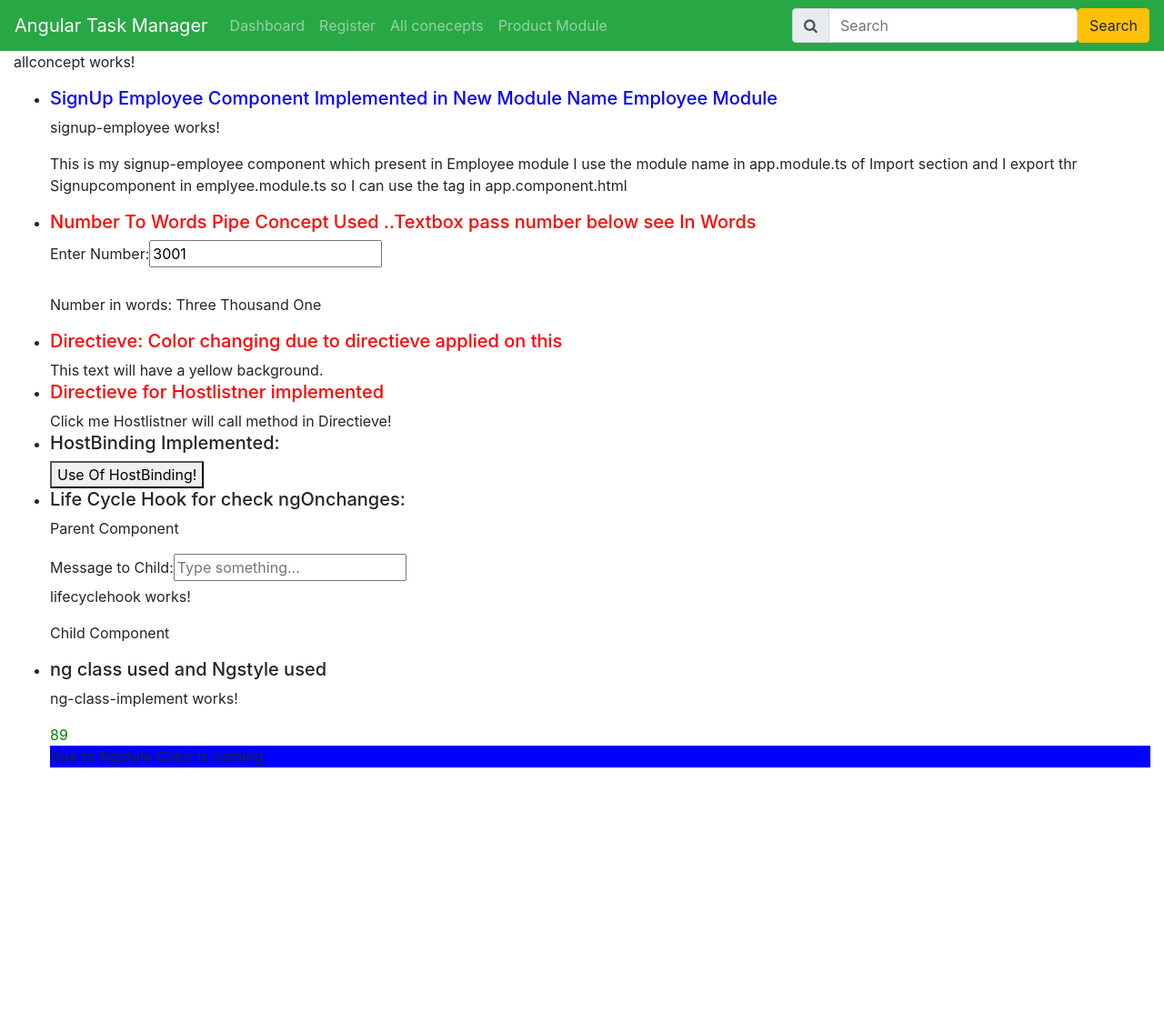
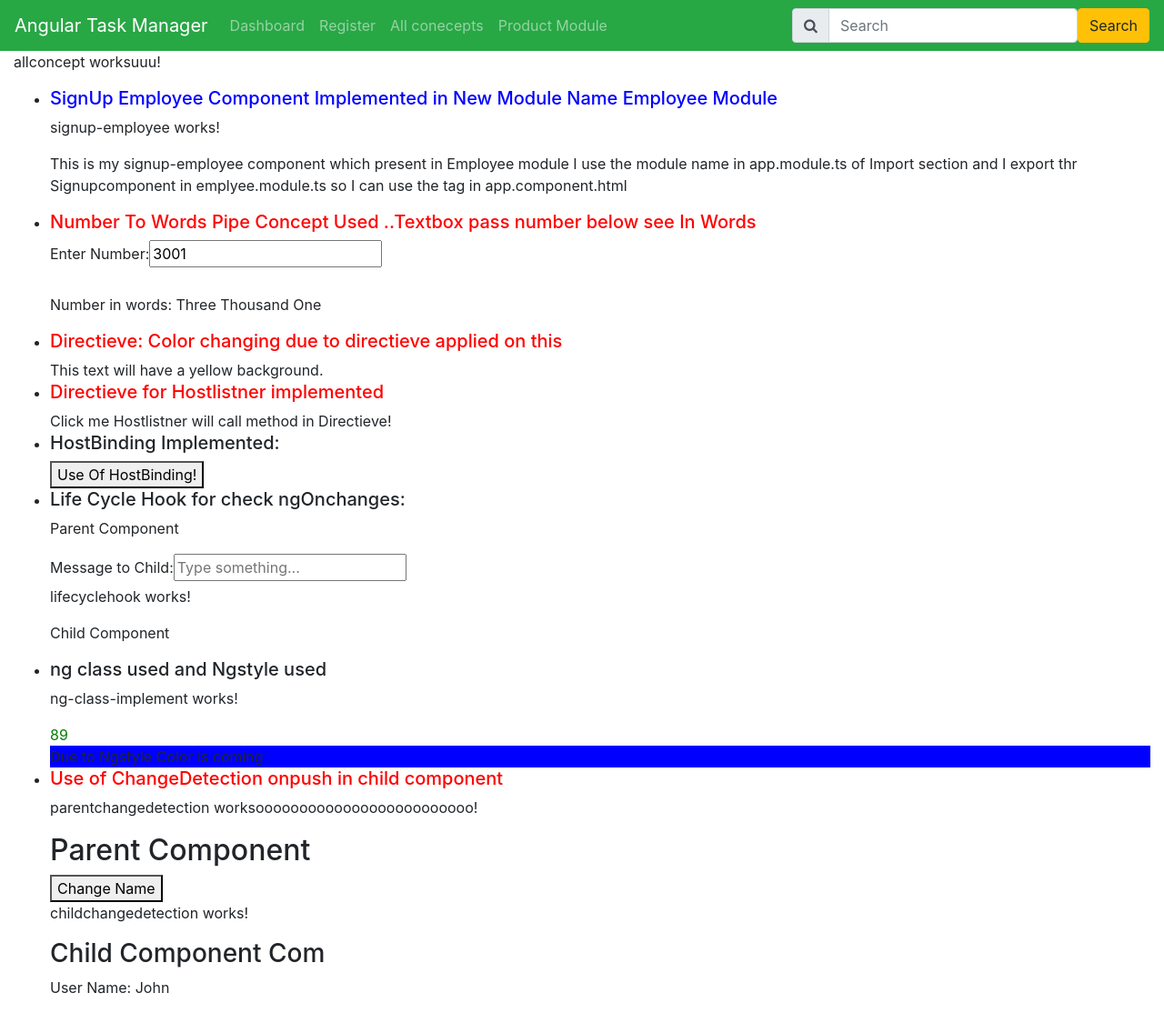
Before and after one commit to kamallochanpradhan/deployMyAngularFrontend, an Angular app: page /allconcept in a window 1280 px wide. Shown: the whole page at 91% size. Before the commit the page ends 860 px from the top, so only its background shows below. Built offline with nearby package versions, Linux system fonts and the light colour scheme.

Commit message:
Change Detection Onpush example  and commented the app.module code bcoz we are using standalone component

```diff
--- /dev/null
+++ b/src/app/Components/childchangedetection/childchangedetection.component.html
@@ -0,0 +1,3 @@
+<p>childchangedetection works!</p>
+<h3>Child Component Com</h3>
+    <p>User Name: {{ user.name }}</p>
--- /dev/null
+++ b/src/app/Components/childchangedetection/childchangedetection.component.ts
@@ -0,0 +1,41 @@
+import { ChangeDetectionStrategy, Component, Input } from '@angular/core';
+
+@Component({
+  selector: 'app-childchangedetection',
+  imports: [],
+  templateUrl: './childchangedetection.component.html',
+  styleUrl: './childchangedetection.component.css',
+  changeDetection: ChangeDetectionStrategy.OnPush
+})
+export class ChildchangedetectionComponent {
+ @Input() user!: { name: string };
+ngOnInit(): void {
+  debugger;
+  // This will log the user object when the component is initialized
+  // If the user object is not provided, it will be undefined
+    console.log('Child component initialized with user:', this.user);
+  }
+}
+/**What is ChangeDetectionStrategy.OnPush?
+
+Angular by default uses ChangeDetectionStrategy.Default, where the framework checks
+ the entire component tree for changes. With OnPush, Angular will only check a component if:
+    An input (@Input()) reference changes.
+    An event is triggered inside the component (e.g., button click).
+    An observable emits a new value (usually with async pipe). */
+
+  // ChangeDetectionStrategy.OnPush is an optimization technique in Angular that reduces the number of checks
+// The OnPush strategy will only check this component when its input properties change,
+// or when an event occurs within the component, or when a reference to the component changes
+
+
+/**❌ If the parent mutates the existing userObj like:
+this.userObj.name = 'Jane'; // same reference
+Angular will not detect that as a change for the child component, because:
+    The reference to userObj hasn't changed.
+    The child is OnPush and only checks when the reference of @Input() changes.
+    this.userObj = { ...this.userObj, name: 'Jane' }; // ✅ Triggers OnPush child update
+    */
+
+    /*If you mutate the object (this.user.name = 'Jane'), the change is not detected.
+If you replace the object (this.user = { name: 'Jane' }), Angular detects it.*/
--- /dev/null
+++ b/src/app/Components/parentchangedetection/parentchangedetection.component.html
@@ -0,0 +1,5 @@
+<p>parentchangedetection worksooooooooooooooooooooooooo!</p>
+
+<h2>Parent Component</h2>
+    <button (click)="changeName()">Change Name</button>
+    <app-childchangedetection [user]="user"></app-childchangedetection>
--- /dev/null
+++ b/src/app/Components/parentchangedetection/parentchangedetection.component.ts
@@ -0,0 +1,21 @@
+import { Component } from '@angular/core';
+import { ChildchangedetectionComponent } from '../childchangedetection/childchangedetection.component';
+
+@Component({
+  selector: 'app-parentchangedetection',
+  imports: [ChildchangedetectionComponent],
+  templateUrl: './parentchangedetection.component.html',
+  styleUrl: './parentchangedetection.component.css'
+})
+export class ParentchangedetectionComponent {
+ user = { name: 'John' };
+
+ changeName() {
+  debugger
+    // This won't trigger OnPush change detection unless a new object is created
+    /*if testing purpose if you comment out onpush in child component then
+    //  it will work  this.user.name = 'Jane Pradhan'; /*
+     this.user.name = 'Jane Pradhan'; //❌ won't trigger change detection in child
+    this.user = { name: 'Jane' }; */ //✅ this will work with OnPush
+  }
+ }
--- a/src/app/allconcept/allconcept.component.html
+++ b/src/app/allconcept/allconcept.component.html
@@ -1,4 +1,4 @@
-<p>allconcept works!</p>
+<p>allconcept worksuuu!</p>
 
  <ul>
     <li>
@@ -40,4 +40,9 @@
         <h5>ng class used and Ngstyle used</h5>
         <app-ng-class-implement></app-ng-class-implement>
     </li>
+
+    <li>
+        <h5 style="color: red;">Use of ChangeDetection onpush in child component</h5>
+        <app-parentchangedetection></app-parentchangedetection>
+    </li>
  </ul>
--- a/src/app/allconcept/allconcept.component.ts
+++ b/src/app/allconcept/allconcept.component.ts
@@ -6,12 +6,14 @@ import { CommonModule } from '@angular/common';
 import { SignupEmployeeComponent } from '../employee/EmployeeComponents/signup-employee/signup-employee.component';
 import { LifecyclehookComponent } from '../lifecyclehook/lifecyclehook.component';
 import { NgClassImplementComponent } from '../ng-class-implement/ng-class-implement.component';
+import { ParentchangedetectionComponent } from "../Components/parentchangedetection/parentchangedetection.component";
+
 
 @Component({
   selector: 'app-allconcept',
   standalone: true,
-  imports: [NumbersToWordsPipePipe, CustomButtonComponentForHostBindingComponent,CommonModule,
-    FormsModule,ReactiveFormsModule,SignupEmployeeComponent,LifecyclehookComponent,NgClassImplementComponent],
+  imports: [NumbersToWordsPipePipe, CustomButtonComponentForHostBindingComponent, CommonModule,
+    FormsModule, ReactiveFormsModule, SignupEmployeeComponent, LifecyclehookComponent, NgClassImplementComponent, ParentchangedetectionComponent],
   templateUrl: './allconcept.component.html',
   styleUrls: ['./allconcept.component.css']
 })
```
Also changed, not shown: src/app/app.module.ts (+82 -82 lines), src/app/Components/childchangedetection/childchangedetection.component.css (added), src/app/Components/parentchangedetection/parentchangedetection.component.css (added), 2 other files (tests, documents, lock files or other folders).
